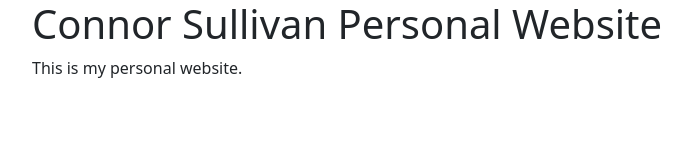
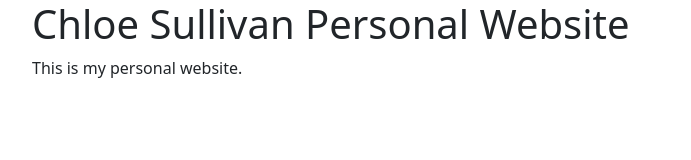
Before and after one commit to ShaddoOne/ShaddoOne.github.io, a plain HTML site: page index.html in a window 1280 px wide. Shown: the whole page, without its empty margins (50-741 px from the left). Drawn offline with nearby package versions, Linux system fonts and the light colour scheme.

Commit message:
Update index.html

```diff
--- a/index.html
+++ b/index.html
@@ -10,7 +10,7 @@
 </head>
 <body>
 	<div class="container">
-		<h1>Connor Sullivan Personal Website</h1>
+		<h1>Chloe Sullivan Personal Website</h1>
 		<p>This is my personal website.</p>
 	</div>
 
```
